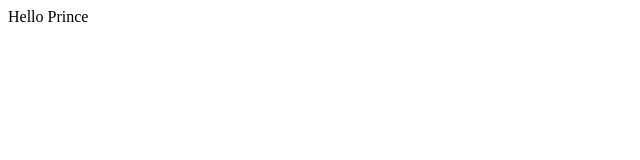
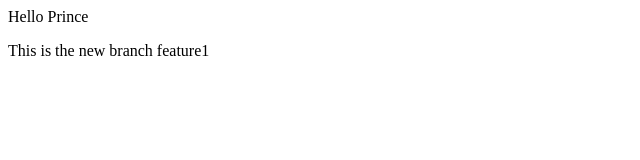
Before and after one commit to princeV-007/localRepo, a plain HTML site: page index.html in a window 1280 px wide. Shown: the whole page, without its empty margins (0-640 px from the left). Drawn offline with Linux system fonts and the light colour scheme.

Commit message:
new branch added in feature1

```diff
--- a/index.html
+++ b/index.html
@@ -1 +1,2 @@
 <p>Hello Prince</p>
+<p>This is the new branch feature1</p>
```
